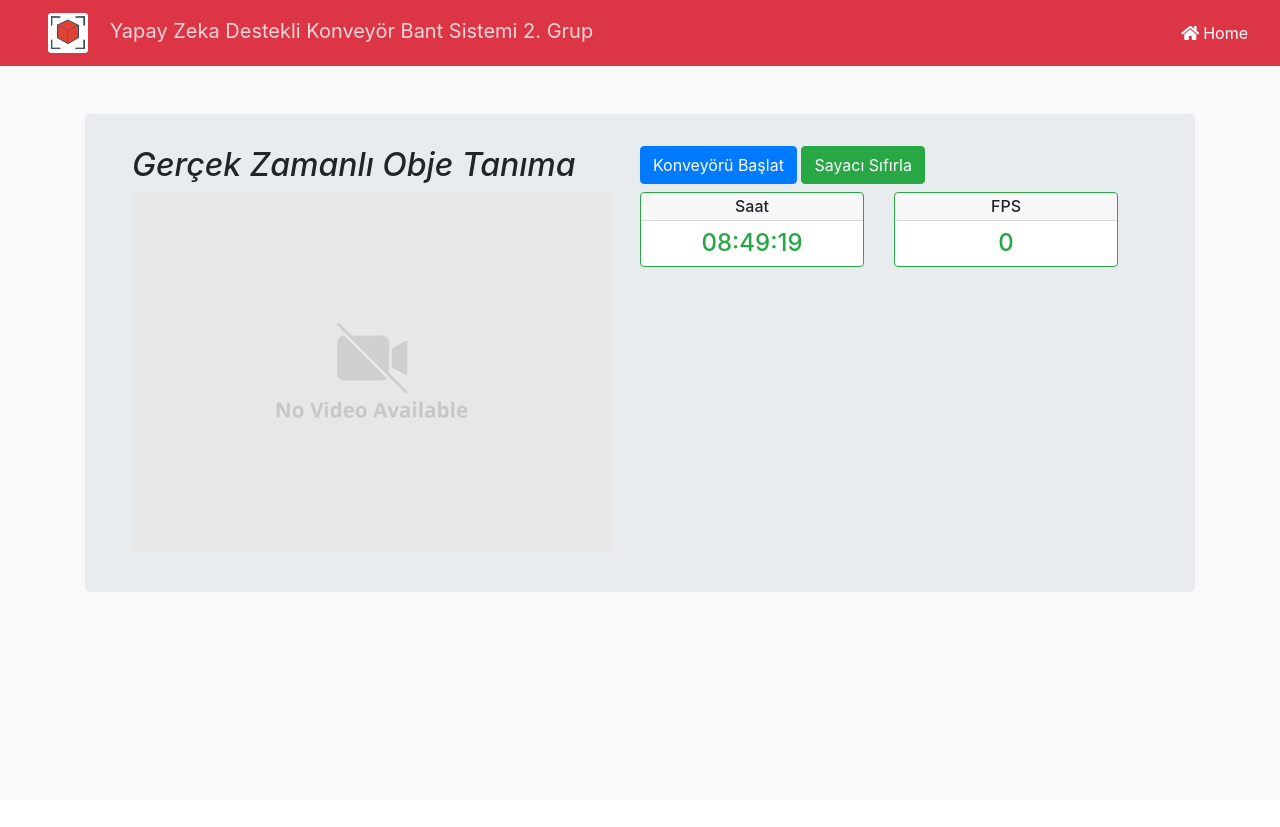
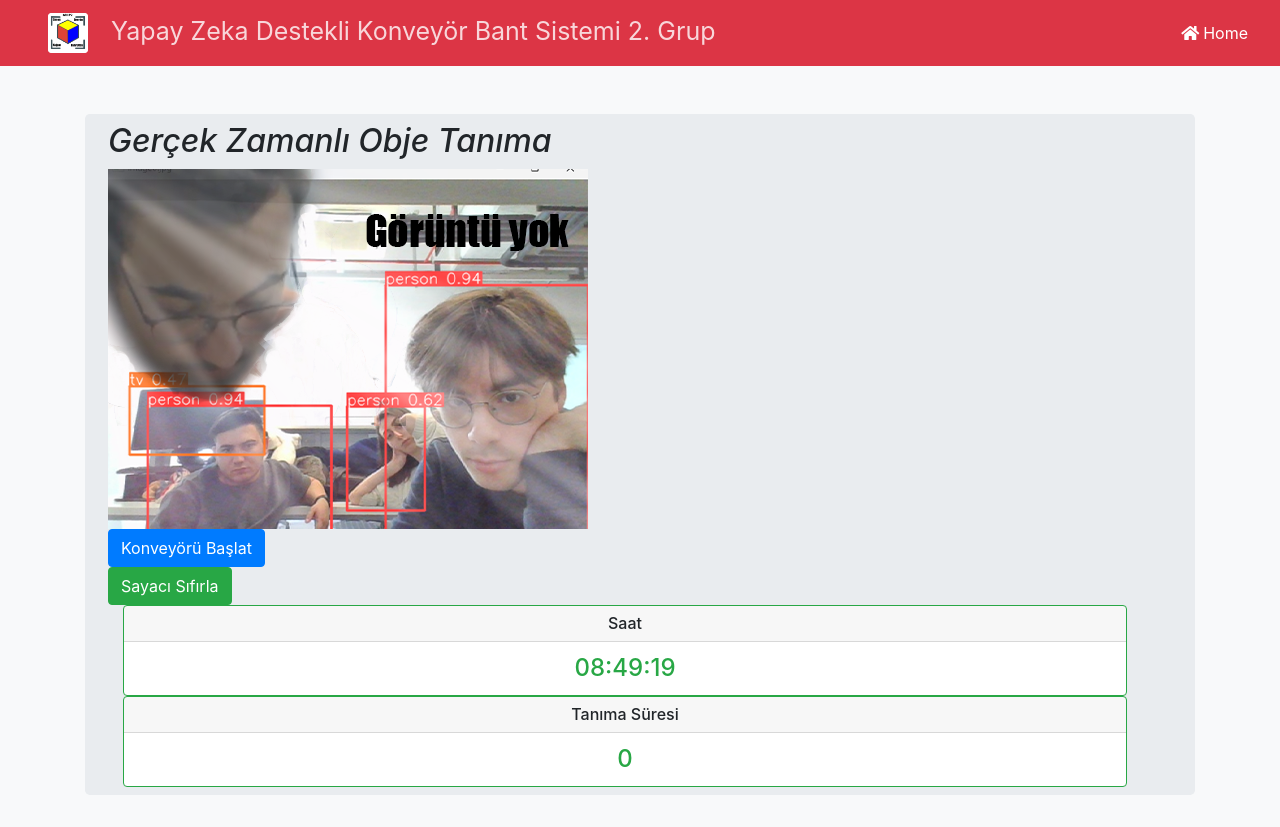
Before and after one commit to KaganAydemir/BitirmeProjesi, a Flask app: page / in a window 1280 px wide. Before the commit the page ends 592 px from the top, so only its background shows below. Run offline with Flask 3, Linux system fonts and the light colour scheme; some libraries are stand-ins or nearby versions.

Commit message:
proje dosyaları güncellendi

```diff
--- a/app.py
+++ b/app.py
@@ -2,13 +2,12 @@ from flask import Flask, render_template, Response, request, flash
 from flask_socketio import SocketIO
 from ultralytics import YOLO
 import cv2
-import json
-import numpy as np
+
 
 from core_service.stream import Stream
 from core_service.object_counter import Counter
 from core_service.detector import Detector
-from core_service.buzzer import Motor
+from core_service.motor import Motor
 # initialize flask & socketio
 app = Flask(__name__)
 app.config['SECRET_KEY'] = 'qwerty123'
@@ -44,13 +43,13 @@ def video_feed():
     return Response(stream.gen_frames(),
                     mimetype='multipart/x-mixed-replace; boundary=frame')
 #
-# @app.route("/model")
-# def model():
-#     return render_template("model.html")
-#
-# @app.route("/setting")
-# def setting():
-#     return render_template("setting.html")
+@app.route("/model")
+def model():
+    return render_template("model.html")
+
+@app.route("/setting")
+def setting():
+    return render_template("setting.html")
 
 @socketio.on('reset_counter')
 def handle_reset_counter(msg):
@@ -63,6 +62,9 @@ if __name__ == '__main__':
 
     model = YOLO("yolov8n.pt")
     classes = model.names
+    classes.update({80:'total'})
+    classes.update({81:'unidentified'})
+    classes.update({47:'orange'})
     # initialize counter object
     lines = []
     lines.append([int(w*0.20), 0, int(w*0.20), h]) # LINE 0, x0, y0, x1, y1
@@ -78,7 +80,7 @@ if __name__ == '__main__':
     stream = Stream(cam, detector, counter, mot, socketio, classes)
 
     # initialize background task
-    socketio.start_background_task(target=detector.main)
+    #socketio.start_background_task(target=detector.main)
     socketio.start_background_task(target=mot.main)
     # run flask-socketio
     socketio.run(app, host="0.0.0.0")
--- a/core_service/stream.py
+++ b/core_service/stream.py
@@ -19,19 +19,20 @@ class Stream():
                 ret, frame = self.camera.read()
                 if not ret:
                     break
+                self.mot.detection_complete = False
                 if not self.mot.is_running:
-
                     frame = self.detector.detect_object(ret, frame)
-                    ret, buffer = cv2.imencode('.jpg', frame)
-                    frame = buffer.tobytes()
                     messages = []
-
+                    print("detection yapiliyo")
                     # frame = self.counter.draw_line(frame)
                     for counter_object in self.counter.counter_objects:
                         msg = {}
                         for key in counter_object:
+                            #print(key)
                             if counter_object[key]['counter'] > 0:
                                 msg[self.classes[key]] = counter_object[key]['counter']
+                                #print(self.classes[key])
+                                print(msg[self.classes[key]])
                         messages.append(msg)
                     if len(messages) > 0:
                         # trigger buzzer & send counter to browser
@@ -42,6 +43,8 @@ class Stream():
                                 "messages": messages
                             })
                     self.mot.detection_complete = True
+                ret, buffer = cv2.imencode('.jpg', frame)
+                frame = buffer.tobytes()
                 if frame is None:
                     continue
                 yield (b'--frame\r\n'
--- a/static/css/custom.css
+++ b/static/css/custom.css
@@ -1,16 +1,21 @@
 /* change the brand and text color */
 .navbar-custom .navbar-brand,
 .navbar-custom .navbar-text {
+    font-size: 25px;
     color: rgba(255,255,255,.8);
+
 }
 
 .navbar-custom .navbar-brand:hover,
 .navbar-custom .navbar-text:hover {
+
     color: #ffffff;
 }
 /* change the link color */
 .navbar-custom .nav .nav-item .nav-link {
     color: rgba(255,255,255,.8);
+
+
 }
 /* change the color of active or hovered links */
 .navbar-custom .nav-item:hover .nav-link {
@@ -24,22 +29,34 @@
 .alert-fixed {
     position:fixed;
     top:10vh;
+    left: 50%;
     z-index:9999;
-    transform: translate(45vw);
+    transform: translate(-50%);
 }
 .jumbotron {
-    padding: 2rem 2rem;
+    padding: 0.5rem 0.5rem;
+    justify-content: center;
+
 }
 .mode-select{
-    width: 150px;
+    margin-left: 50%;
 }
 hr {
-    margin-top: 5px !important;
-    margin-bottom: 1px !important;
+    margin-top: 30px !important;
+    margin-bottom: 50px !important;
+    /*justify-content: center ;*/
+
 }
 .card-header {
-    padding: .25rem 1.25rem !important;
+    padding: 0.5rem 2rem !important;
+
+    /*justify-content: center;*/
+    /*text-align: center !important;*/
 }
 .card-body {
-    padding: 0.5rem !important;
+    padding: 0.75rem !important;
+
+    /*justify-content: center;*/
+
+    /*text-align: center !important;*/
 }
--- a/templates/index.html
+++ b/templates/index.html
@@ -2,20 +2,20 @@
 {% block content %}
 <div class="container">
     <div class="jumbotron">
-        <div class="container mb-2 row">
-            <div class="col-md-6">
+        <div class="container mb-6 row">
+            <div class="col-md-12 col-lg-10">
                 <h2><i>Gerçek Zamanlı Obje Tanıma</i></h2>
                 {% if setting.stream_on %}
                 <div id="counter"></div>
-                <img src="/video_feed" width={{setting.w}}>
+                <img src="/video_feed" class="img-fluid-center" width={{setting.w}}>
                 {% else %}
-                <img src="/static/img/no_video.png" width={{setting.w}}>
+                <img src="/static/img/no_video.png" class="img-fluid-center" width={{setting.w}}>
                 {% endif %}
             </div>
-            <div class="col-md-6">
+            <div class="col-md-12">
                 <div id="main_card" class="row">
                     <!-- BUTTON CONTROL -->
-                    <div class="col-md-12 mb-2">
+                    <div class="col-md-12 mb-6">
 <!--                        <select id="modes" class="custom-select mode-select">-->
 <!--                            <option value="" {% if setting.selected_mode is none %} selected="selected" {% endif %}>-mode-</option>-->
 <!--                            {% for item in setting.mode %}-->
@@ -28,12 +28,12 @@
                         {% else %}
                         <a id="cam-btn" href="/?camera=on&mode=" class="btn btn-primary" role="button" >Konveyörü Başlat</a>
                         {% endif %}
-
+                    <div class="'col-md-12  mb-6">
                         <button type="button" id="rst-btn" href="" class="btn btn-success" role="button" >Sayacı Sıfırla</a>
                     </div>
 
                     <!-- CARD TIME & FPS -->
-                    <div class="col-md-6 mb-2">
+                    <div class="col-md-12 mb-6">
                         <div class="card border-success text-center">
                             <h6 class="card-header">
                               Saat
@@ -43,10 +43,10 @@
                             </div>
                         </div>
                     </div>
-                    <div class="col-md-6 mb-2">
+                    <div class="col-md-12 mb-6">
                         <div class="card border-success text-center">
                             <h6 class="card-header">
-                              FPS
+                              Tanıma Süresi
                             </h6>
                             <div class="card-body text-success">
                                 <h4 id="inference" class="card-text">0</h4>
@@ -63,10 +63,10 @@
 {% block script %}
 <script>
     var card_template =
-        '<div class="col-md-3 mb-2 counter_card"> ' +
+        '<div class="col-md-12 mb-6 counter_card"> ' +
             '<div class="card border-success text-center"> ' +
                 '<div class="card-header">' +
-                    '<h6>&&</h6> ' +
+                    '<h16>&&</h16> ' +
                 '</div>' +
                 '<div class="card-body text-success"> ' +
                     '<h4 id="inference" class="card-text">%%</h4> ' +
@@ -75,7 +75,7 @@
         '</div> ';
 
     var spacing_template =
-        '<div class="col-md-12 counter_card">' +
+        '<div class="col-md-15 counter_card">' +
             '<hr>' +
             '<h5>&&</h5>' +
         '</div>'
```
Also changed, not shown: core_service/detector.py (+19 -10 lines), core_service/gst_cam.py (deleted, +0 -14 lines), core_service/motor.py (+47 -13 lines), core_service/object_counter.py (+13 -3 lines), templates/model.html (added, +8 -0 lines), templates/setting.html (added, +8 -0 lines), static/img/logo.png, static/img/no_video.png, 2 other files.
